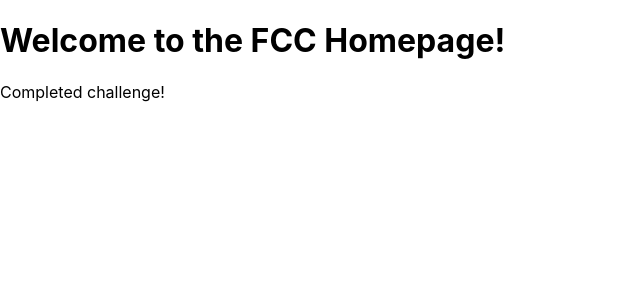
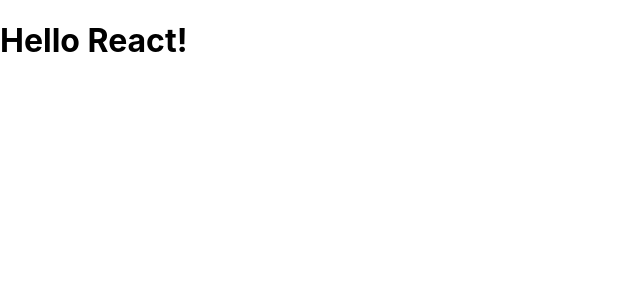
Before and after one commit to jay3272/FreeCodeCamp, a React (Create React App) app in the folder Front End Development/React/myreact/: page / in a window 1280 px wide. Shown: the top 300 px of the page, without its empty margins (0-640 px from the left). Built offline with nearby package versions, Linux system fonts and the light colour scheme.

Commit message:
創建一個 React 組件

```diff
--- a/Front End Development/React/myreact/src/Fcc.js
+++ b/Front End Development/React/myreact/src/Fcc.js
@@ -1,15 +1,21 @@
 import React from 'react';
 
-const MyComponent = function() {
- return(
-    <div>Completed challenge!</div>
-);
-}
+class MyComponent extends React.Component {
+  constructor(props) {
+    super(props);
+  }
+  render() {
+return (
+      <div>
+       <h1>Hello React!</h1>
+      </div>
+    );
+  }
+};
 
 function Fcc() {
   return (
     <div>
-      <h1>Welcome to the FCC Homepage!</h1>
       {/* 渲染 MyComponent */}
       <MyComponent />
     </div>
```
